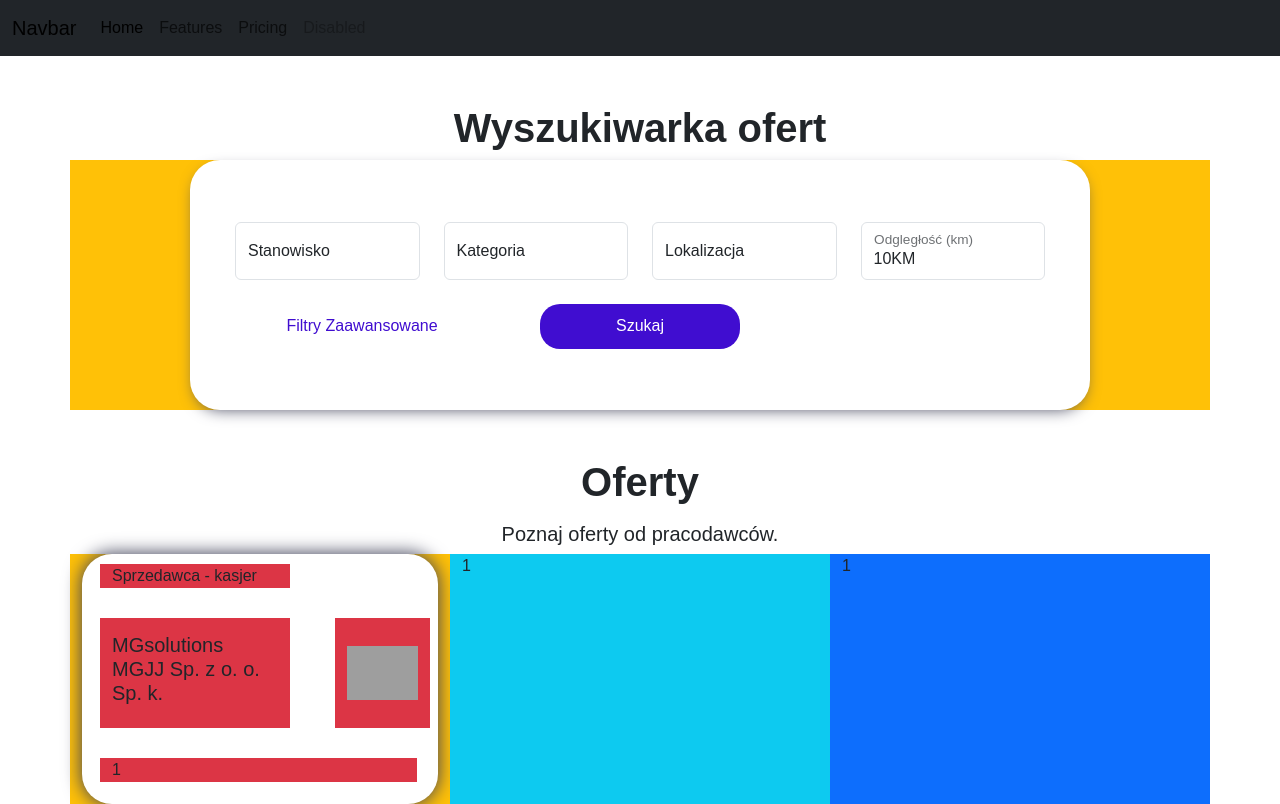
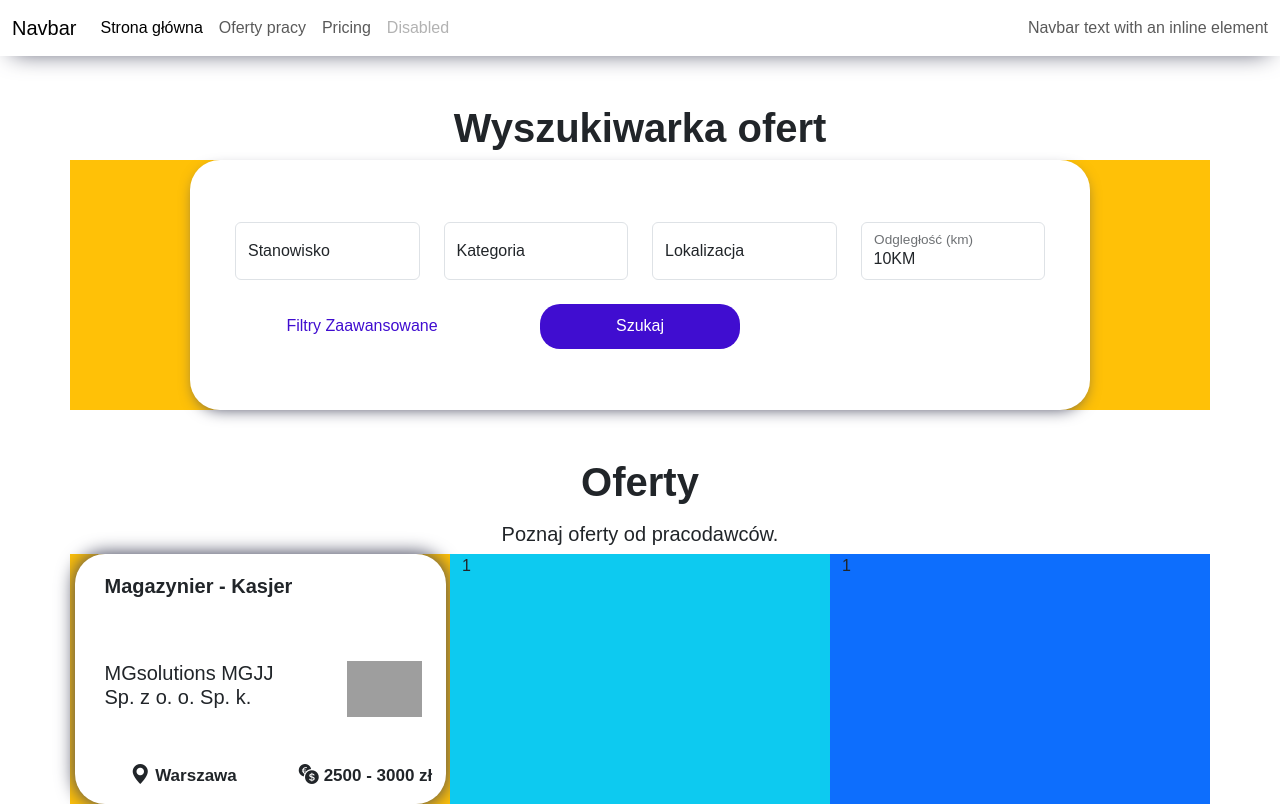
Before and after one commit to pawel054/JobPortal, a PHP site: page / in a window 1280 px wide. Run offline with PHP 8.4, Linux system fonts and the light colour scheme; grey boxes are pictures that could not be loaded.

Commit message:
mainpage changes

```diff
--- a/css/style.css
+++ b/css/style.css
@@ -1,4 +1,5 @@
 @import url('https://fonts.googleapis.com/css2?family=Poppins:ital,wght@1,500&display=swap');
+@import url("https://cdn.jsdelivr.net/npm/bootstrap-icons@1.11.1/font/bootstrap-icons.css");
 *{
     font-family: 'Rubik', sans-serif;
 }
@@ -87,9 +88,7 @@
 }
 
 .boxTitle {
-    margin-left: 30px;
-    margin-right: 30px;
-    margin-top: 20px;
+    font-weight: 600;
 }
 
 .boxMiddle {
@@ -116,8 +115,9 @@
 
 .testcol{
     word-wrap: break-word;
+    width: 365px !important;
     margin-left: 30px;
-    margin-top: 10px !important;
+    margin-top: 20px !important;
 }
 
 .testt{
@@ -128,22 +128,30 @@
 .testcol2{
     margin-left: 30px;
     word-wrap: break-word;
-    margin-top: 30px !important;
+    margin-top: 60px !important;
+}
+
+.xdd{
+    max-height: 20px;
 }
 
 .testcol3{
     margin-left: 45px !important;
-    margin-top: 30px !important;
+    margin-top: 60px !important;
     height: 95px;
 }
 
 .testcol4{
+    margin-top: 15px !important;
     margin-left: 30px;
-    margin-top: 30px !important;
+    width: 182px !important;
+}
+.testcol42{
+    margin-top: 15px !important;
+    width: 182px !important;
 }
 
 .boxImageplace {
-    background-color: #400DD0;
     display: flex;
     justify-content: center;
     align-items: center;
@@ -151,6 +159,21 @@
     height: 110px;
     margin-left: 20px;
     margin-right: 20px;
+}
+
+.geoName{
+    font-size: 17px;
+    display: inline;
+    margin-left: 5px;
+    font-weight: 550;
+}
+
+.boxIcon{
+    font-size: 20px;
+}
+
+.navbar{
+    box-shadow: 0px 8px 24px -12px rgba(66, 68, 90, 1);
 }
 
 
--- a/index.html
+++ b/index.html
@@ -8,7 +8,7 @@
     <title>Strona głowna</title>
 </head>
 <body>
-    <nav class="navbar navbar-expand-lg bg-dark">
+  <nav class="navbar navbar-expand-lg">
     <div class="container-fluid">
       <a class="navbar-brand" href="#">Navbar</a>
       <button class="navbar-toggler" type="button" data-bs-toggle="collapse" data-bs-target="#navbarNav" aria-controls="navbarNav" aria-expanded="false" aria-label="Toggle navigation">
@@ -17,10 +17,10 @@
       <div class="collapse navbar-collapse" id="navbarNav">
         <ul class="navbar-nav">
           <li class="nav-item">
-                <a class="nav-link active" aria-current="page" href="#">Home</a>
+            <a class="nav-link active" aria-current="page" href="#">Strona główna</a>
           </li>
           <li class="nav-item">
-                <a class="nav-link" href="#">Features</a>
+            <a class="nav-link" href="#">Oferty pracy</a>
           </li>
           <li class="nav-item">
             <a class="nav-link" href="#">Pricing</a>
@@ -29,9 +29,14 @@
             <a class="nav-link disabled" aria-disabled="true">Disabled</a>
           </li>
         </ul>
+        <span class="navbar-text" style="margin-left: auto;">
+          Navbar text with an inline element
+        </span>
       </div>
     </div>
   </nav>
+
+
       <div class="container">
         <h1 class="h1Title mt-5">Wyszukiwarka ofert</h1>
         <div class="row">
@@ -82,32 +87,35 @@
         <h1 class="h1Title mt-5">Oferty</h1>
         <h5 class="h1TitleDescription mt-3">Poznaj oferty od pracodawców.</h5>
         <div class="row bg-warning">
-          <div class="col-lg-4 d-flex justify-content-center">
+          <div class="col-lg-6 col-md-12 col-xl-4 d-flex justify-content-center">
             <div class="offerBox ">
-              <div class="row">
-                <div class="col-lg-6 col-6 bg-danger testcol">
-                  Sprzedawca - kasjer
+              <div class="row xdd">
+                <div class="col-lg-6 col-6 testcol">
+                  <h5 class="boxTitle">Magazynier - Kasjer</h5>
                 </div>
               </div>
               <div class="row">
-                <div class="col-lg-6 col-6 bg-danger testcol2 d-flex justify-content-center align-items-center">
+                <div class="col-lg-6 col-6 testcol2 d-flex justify-content-center align-items-center">
                     <h5 class="testt">MGsolutions MGJJ Sp. z o. o. Sp. k.</h5>
                 </div>
-                <div class="col-lg-3 col-3 bg-danger testcol3 boxImageplace" >
+                <div class="col-lg-3 col-3 testcol3 boxImageplace" >
                   <img class="boxImage" src="https://logos-world.net/wp-content/uploads/2020/04/Adidas-Logo.png">
                 </div>
             </div>
               <div class="row">
-                <div class="col-lg-10 col-10 bg-danger testcol4">
-                  1
+                <div class="col-lg-6 col-3 testcol4 d-flex justify-content-center">
+                  <span class="bi bi-geo-alt-fill boxIcon"><div class="geoName">Warszawa</div></span>
+                </div>
+                <div class="col-lg-6 col-3 testcol42 d-flex justify-content-center">
+                  <span class="bi bi-currency-exchange boxIcon"><div class="geoName">2500 - 3000 zł</div></span>
                 </div>
               </div>
             </div>
           </div>
-          <div class="col-lg-4 bg-info">
+          <div class="col-lg-6 col-md-12 col-sm-12 col-xl-4 bg-info">
             1
           </div>
-          <div class="col-lg-4 bg-primary">
+          <div class="col-lg-6 col-md-12 col-sm-12 col-xl-4 bg-primary">
             1
           </div>
         </div>
```
Lines whose indentation alone changed are shown as unchanged.
